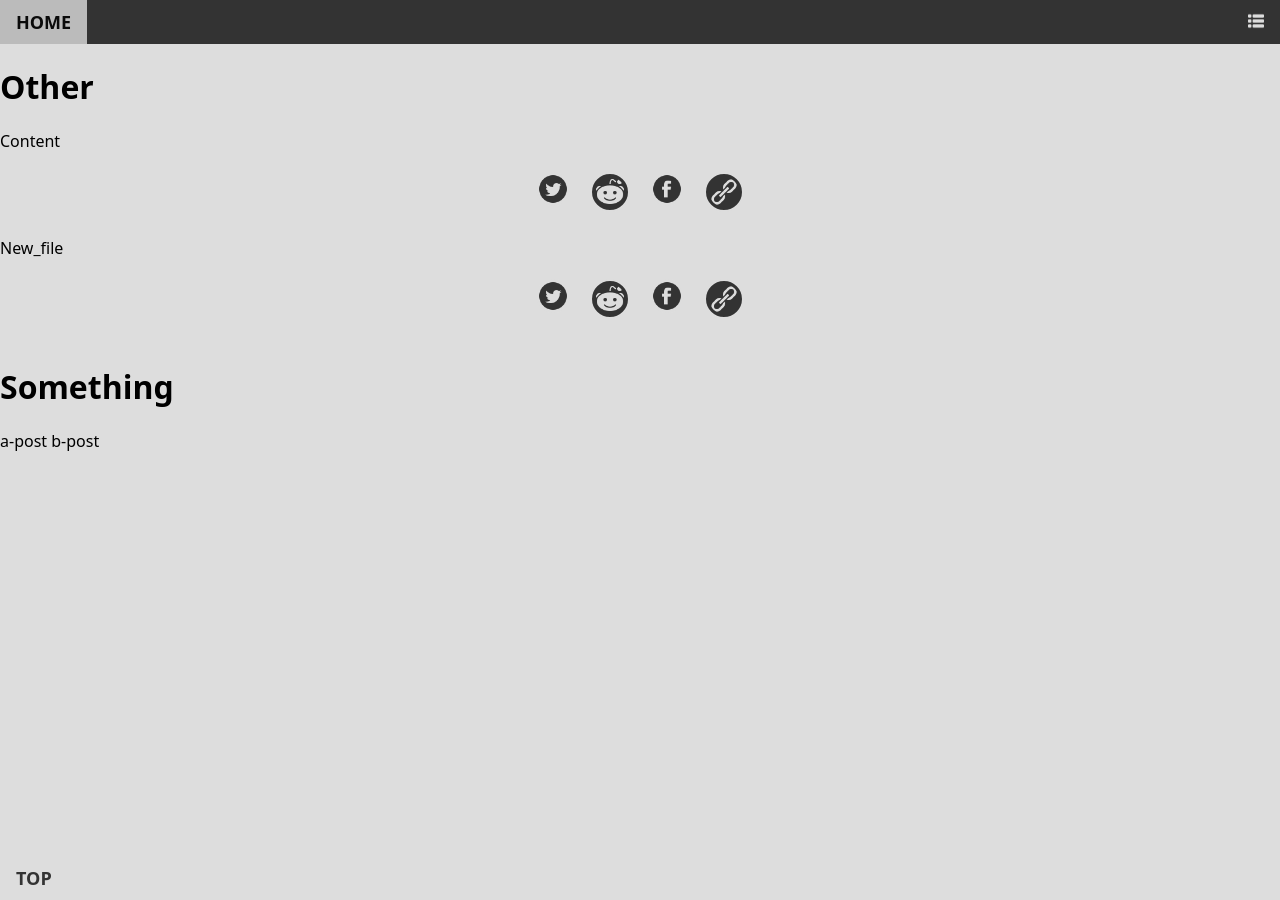
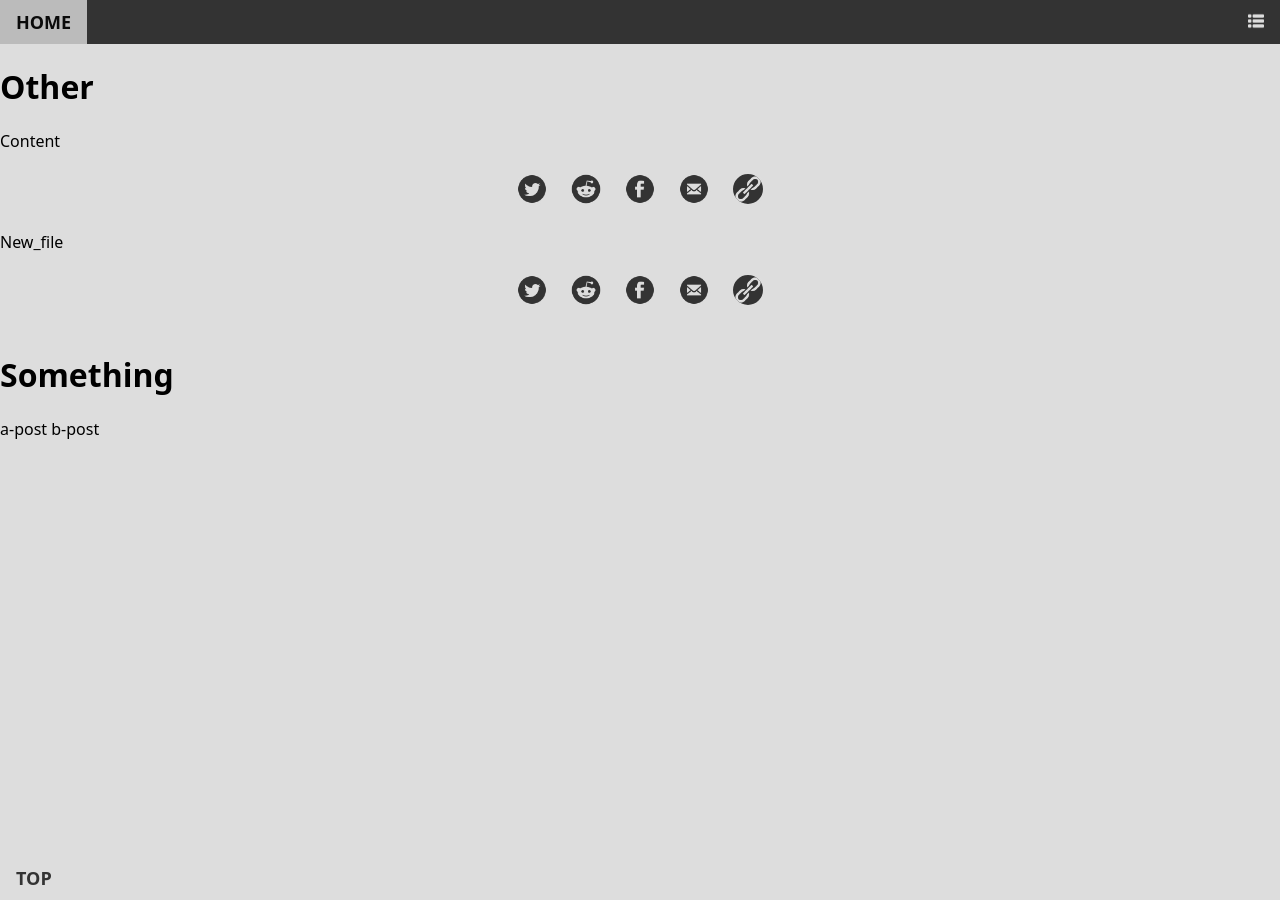
Before and after one commit to ErkMurIndustries/ErkMurIndustries.github.io, a Jekyll site: the page built from pages/test.html, in a window 1280 px wide. Built offline with Jekyll 4.4.1, drawn with Linux system fonts in a browser that asks for light colours.

Commit message:
ugh socials

```diff
--- a/_includes/sharebar.html
+++ b/_includes/sharebar.html
@@ -4,16 +4,16 @@
     </a></li>
 
     <li><a href="http://www.reddit.com/submit?url={{ site.url }}{{ include.url }}&title={{ include.title }}" rel="nofollow" target="_blank">
-        <img class="social-img img-light" title="Share on Reddit!" alt="Reddit" src="/assets/images/social/reddit.png"/>
+        <img class="social-img img-dark" title="Share on Reddit!" alt="Reddit" src="/assets/images/social/reddit.png"/>
     </a></li>
 
     <li><a href="http://www.facebook.com/sharer?u={{ site.url }}{{ include.url }}&p[title]={{ include.title }}" rel="nofollow" target="_blank">
         <img class="social-img img-dark" title=" Share on Facebook!" alt="Facebook" src="/assets/images/social/facebook.png" />
     </a></li>
-<!--
+
     <li><a href="mailto:?subject{{ site.url }}{{ include.url }}" rel="nofollow" target="_blank">
-        <img class="social-img" title="Email" alt="Email" src="/assets/images/social/mail.png"/>
-    </a></li> -->
+        <img class="social-img img-dark" title="Email" alt="Email" src="/assets/images/social/email.png"/>
+    </a></li>
 
     <li><a id="copy" onclick="copyUrl('{{ site.url }}{{ include.url }}')" rel="nofollow" target="_blank">
         <img class="social-img img-light" title="Copy Link" alt="copy-link" src="/assets/images/social/link-light.png"/>
--- a/_includes/socials.html
+++ b/_includes/socials.html
@@ -4,7 +4,7 @@
     </a></li>
 
     <li><a href="https://www.reddit.com/user/erkmurindustries" target="_blank">
-        <img class="social-img img-light" title="Reddit" alt="Reddit" src="/assets/images/social/reddit.png" />
+        <img class="social-img img-dark" title="Reddit" alt="Reddit" src="/assets/images/social/reddit.png" />
     </a></li>
 
     <li><a href="https://www.linkedin.com/pub/erik-murray/bb/98b/396" target="_blank">
--- a/assets/css/stylesheet.css
+++ b/assets/css/stylesheet.css
@@ -235,7 +235,6 @@
 
 .img-light {
     background-color: #333;
-    padding: 3px;
 }
 
 .img-dark {
```
Also changed, not shown: assets/images/social/email.png (added), assets/images/social/reddit.png.
